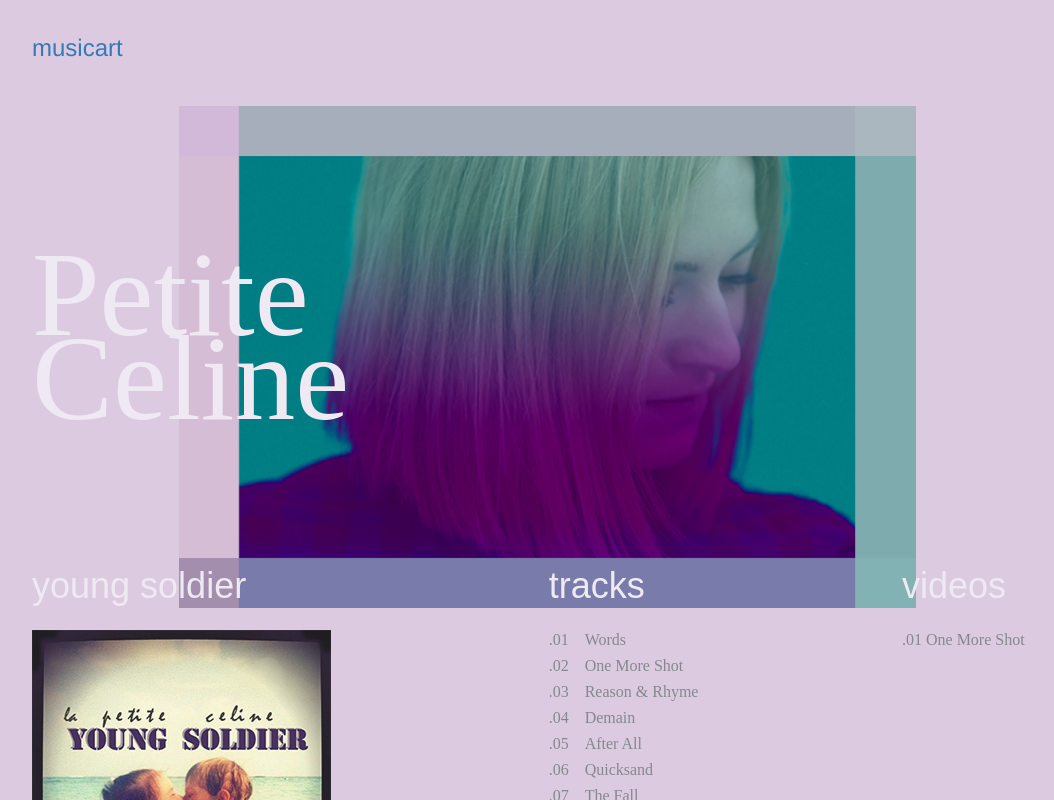
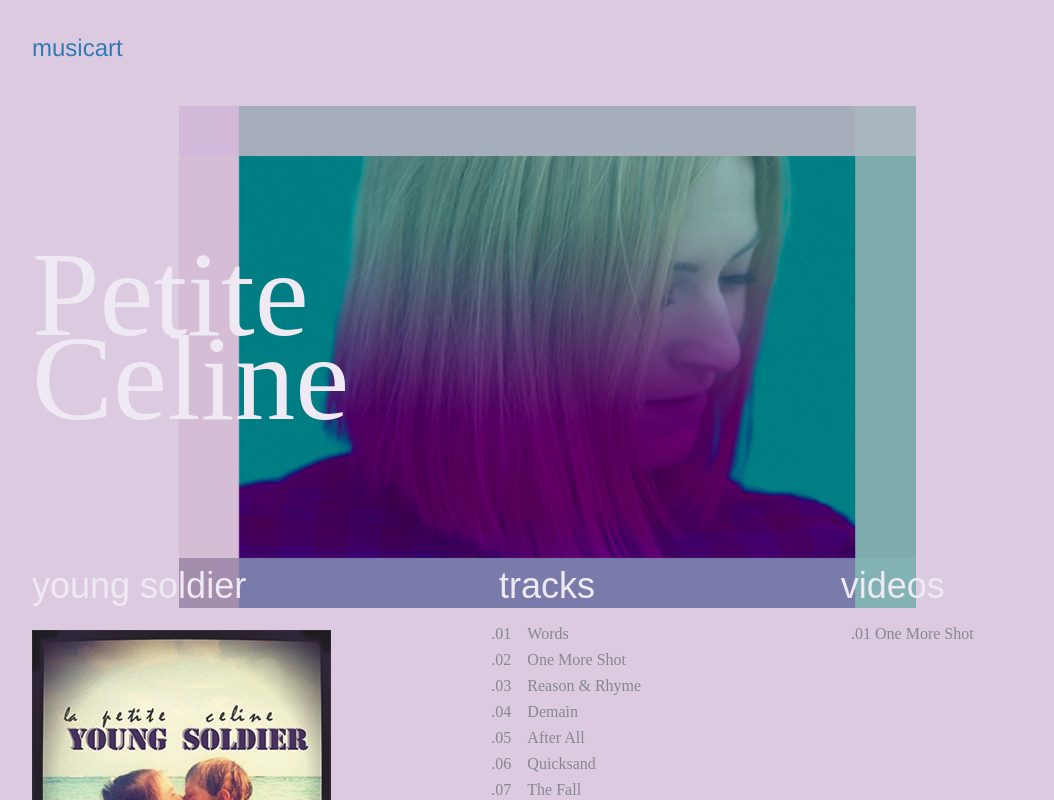
Before and after one commit to Ideal-Poster/PetiteCeline2, an Angular app: page / in a window 1280 px wide. Shown: the top 800 px of the page, without its empty margins (93-1147 px from the left). Built offline with nearby package versions, Linux system fonts and the light colour scheme.

Commit message:
refactoring

```diff
--- a/src/app/album-content/album-content.component.css
+++ b/src/app/album-content/album-content.component.css
@@ -5,25 +5,22 @@
   color: #efe9f3;
 }
 
-.album {
-  width: 300px;
-}
-
 .young-soldier {
   padding-bottom: 14px;
 }
 
-h2.tracks-title, h2.videos {
-  position: relative;
-  left: 40px;
-  padding-bottom: 6px;
+.tracklist {
+  padding-left: 106px;
+}
+
+.videos {
+  padding-left: 102px;
 }
 
 .track, ul.videos {
-  width: 180px;
   position: relative;
   list-style: none;
-  color:#85898c;
+  color: #85898c;
 }
 
 li {
--- a/src/app/album-content/album-content.component.html
+++ b/src/app/album-content/album-content.component.html
@@ -1,11 +1,11 @@
 <div class="row">
-  <div class="col-xs-offset-0 col-md-3 album">
+  <div class="col-xs-4 album">
     <h2 class="carrois-gothic young-soldier">young soldier</h2>
     <img src="../../assets/cover art.png" alt="">
   </div>
 
-  <div class="col-xs-offset-2 col-md-2 tracks">
-    <h2 class="carrois-gothic tracks-title">tracks</h2>
+  <div class="col-xs-4">
+    <h2 class="carrois-gothic tracks text-center">tracks</h2>
     <ul class="cardo tracklist">
       <li class="track track01">.01<span class="track-padding"></span>Words</li>
       <li class="track track02">.02<span class="track-padding"></span>One More Shot</li>
@@ -18,9 +18,9 @@
     </ul>
   </div>
 
-  <div class="col-xs-offset-2 col-md-2">
+  <div class="col-xs-3">
     <h2 class="carrois-gothic videos">videos</h2>
-    <ul class="cardo videos">
+    <ul class="cardo videos text-right">
       <li class="one-more-shot-video">.01 One More Shot</li>
     </ul>
   </div>
--- a/src/app/app.component.css
+++ b/src/app/app.component.css
@@ -3,6 +3,7 @@
   background: #dccae1;
   line-height: 1.5em;
   min-height: 100vh;
+
 }
 .container {
   max-width:  1060px;
--- a/src/app/title-page/title-page.component.css
+++ b/src/app/title-page/title-page.component.css
@@ -1,5 +1,5 @@
 :host {
-  display:  block;
+  display: block;
   color: #efe9f3;
 }
 
```
